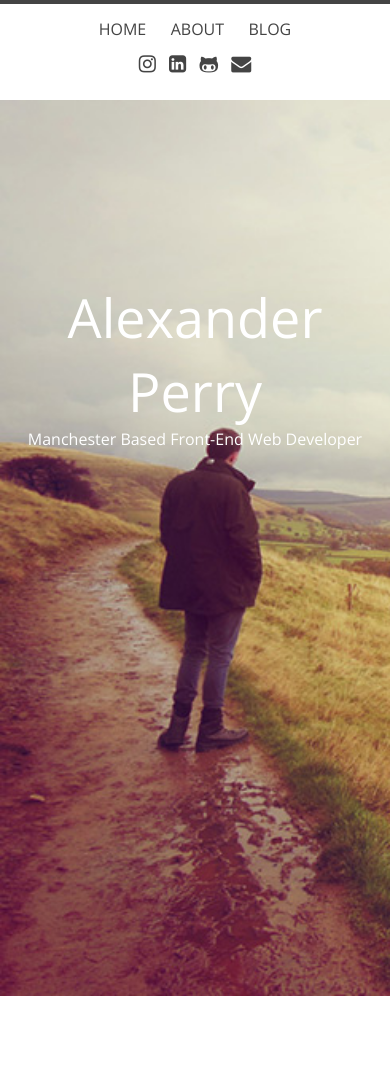
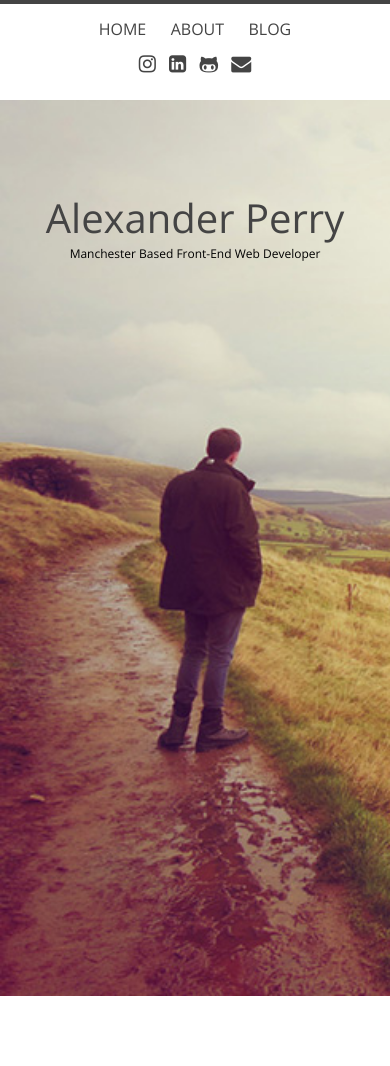
Before and after one commit to pezza3434/PersonalSite, a Jekyll site: the page built from index.html, in a window 390 px wide. Built offline with Jekyll 4.4.1, drawn with Linux system fonts in a browser that asks for light colours; nearby versions of some CDN libraries.

Commit message:
Moved homepage text into better position for responsive

```diff
--- a/_sass/_home.scss
+++ b/_sass/_home.scss
@@ -73,14 +73,6 @@ p{
 }
 
 @media (max-width: $screen-sm) {
-  .homepage-banner{
-    .home-header-main{
-      color:#ffffff;
-    }
-    .home-header-sub{
-      color:#ffffff;
-    }
-  }
 
   .site-title{
     display:none;
@@ -111,6 +103,20 @@ p{
   }
 }
 
+@media (max-width: $screen-sm) {
+    .homepage-banner .vertical {
+        padding-top:90px;
+    }
+    .homepage-banner{
+      .home-header-main{
+        font-size: 40px;
+      }
+      .home-header-sub{
+        font-size:12px;
+      }
+    }
+}
+
 //custom media queries for homepage image
 
 @media (max-width: 500px) {
```
